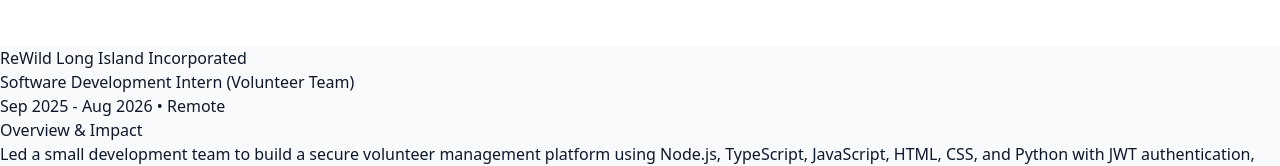
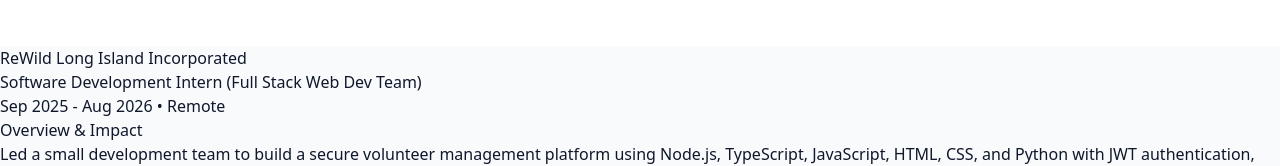
Before and after one commit to dsdsouza/dsdsouza.github.io, a React (Vite) app: page /experience/rewild-volunteer in a window 1280 px wide. Shown: the part 1435-1601 px from the top of the page. Built offline with nearby package versions, Linux system fonts and the light colour scheme.

Commit message:
Update internship title from Volunteer Team to Full Stack Web Dev Team

```diff
--- a/src/Experience/ReWildVolunteer.jsx
+++ b/src/Experience/ReWildVolunteer.jsx
@@ -23,7 +23,7 @@
             <span className="text-sm font-semibold uppercase tracking-wider text-slate-500 block mb-1">
               ReWild Long Island Incorporated
             </span>
-            <h1 className="text-3xl font-bold text-slate-900">Software Development Intern (Volunteer Team)</h1>
+            <h1 className="text-3xl font-bold text-slate-900">Software Development Intern (Full Stack Web Dev Team)</h1>
           </div>
         </div>
 
```
